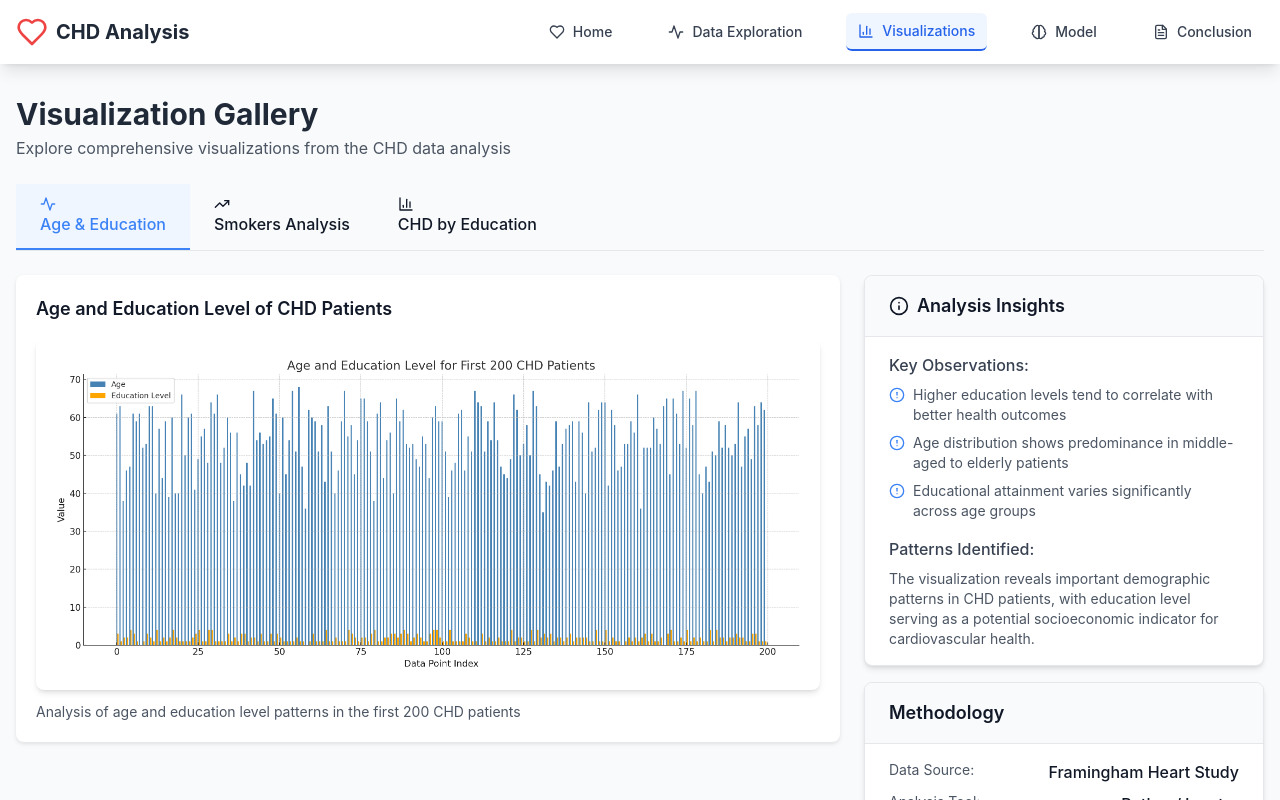
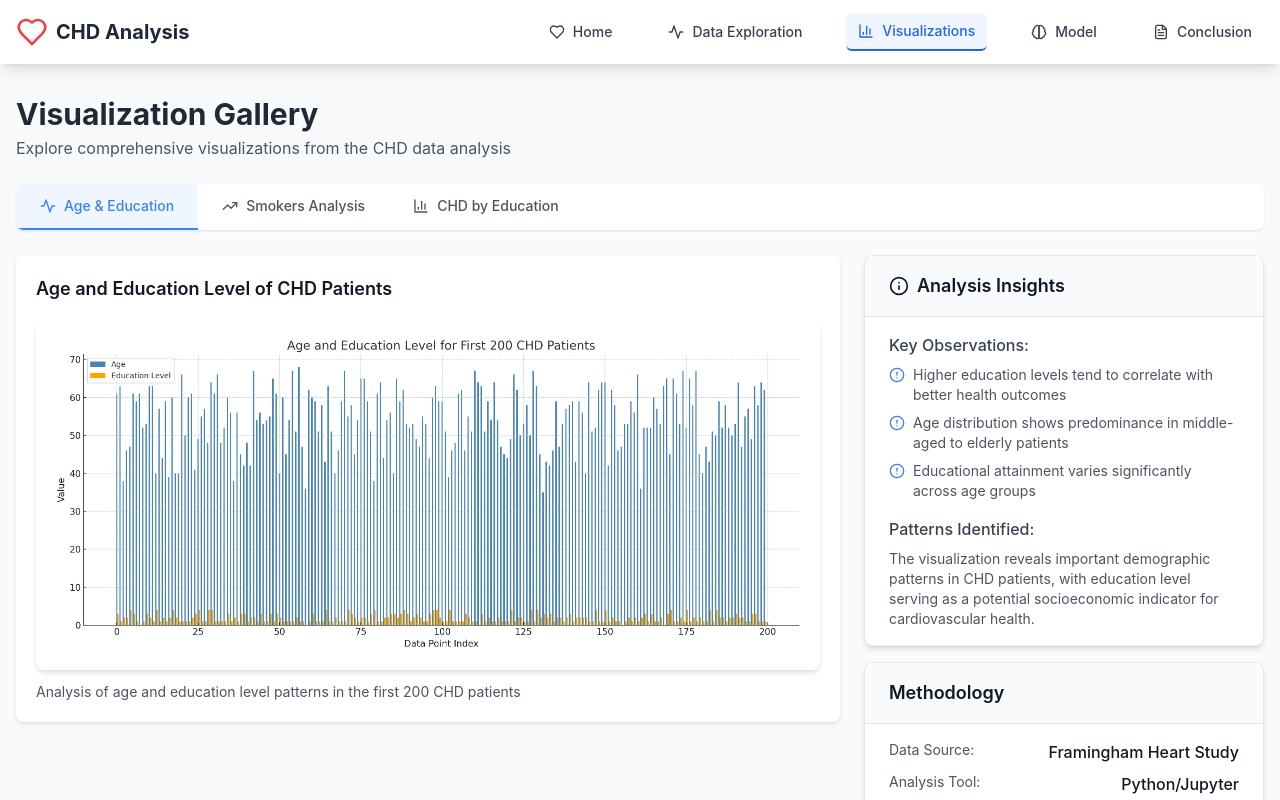
Before and after one commit to williamlevy732/Framingham, a React (Create React App) app in the folder frontend/: page /visualizations in a window 1280 px wide. Shown: the top 800 px of the page. Built offline with nearby package versions, Linux system fonts and the light colour scheme.

Commit message:
auto-commit for 205a4f75-1dc6-41e0-a325-3239abd034a1

```diff
--- a/frontend/src/index.css
+++ b/frontend/src/index.css
@@ -131,3 +131,48 @@
     @apply px-4 py-3;
   }
 }
+
+/* Visualization specific styles */
+.visualization-container {
+  @apply bg-white rounded-lg shadow-md p-6;
+}
+
+.tab-container {
+  @apply bg-white rounded-lg shadow-sm overflow-hidden;
+}
+
+.tab-button {
+  @apply flex items-center px-6 py-4 text-sm font-medium text-gray-600 bg-white border-b-2 border-transparent hover:text-gray-900 hover:bg-gray-50 transition-colors duration-200;
+}
+
+.tab-button.active {
+  @apply text-blue-600 bg-blue-50 border-blue-600;
+}
+
+.insight-card {
+  @apply p-4 rounded-lg border-l-4;
+}
+
+.stat-card {
+  @apply bg-gradient-to-r from-blue-600 to-purple-700 text-white rounded-lg shadow-md p-6;
+}
+
+.stat-card.total-patients {
+  @apply from-blue-600 to-blue-700;
+}
+
+.stat-card.chd-positive {
+  @apply from-red-600 to-red-700;
+}
+
+.stat-card.chd-negative {
+  @apply from-green-600 to-green-700;
+}
+
+.filter-section {
+  @apply bg-white rounded-lg shadow-sm p-6;
+}
+
+.data-table {
+  @apply bg-white rounded-lg shadow-sm overflow-hidden;
+}
```
